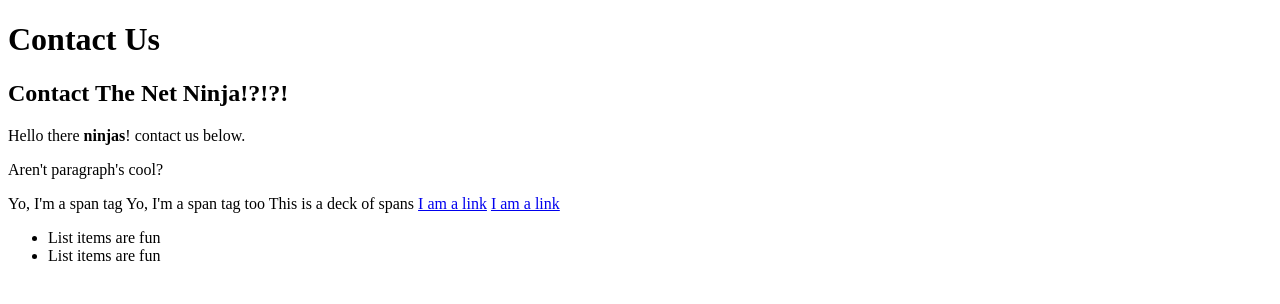
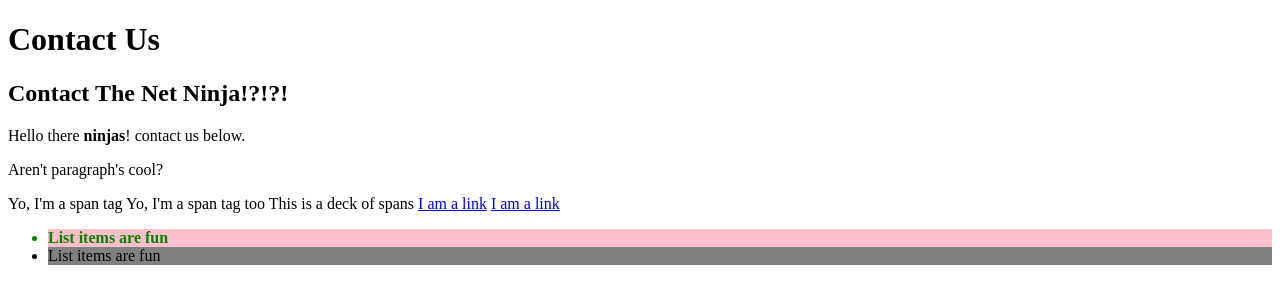
Before and after one commit to agatapier/css, a plain HTML site: page contact.html in a window 1280 px wide. Drawn offline with Linux system fonts and the light colour scheme.

Commit message:
Selektor nth-child

```diff
--- a/css/syntax.css
+++ b/css/syntax.css
@@ -9,10 +9,18 @@
 /* TARGETING ELEMENTS / TAGS */
 
 
-article p:first-of-type {
-    font-weight:bold;
+li:nth-child(1), li:nth-child(7) {
+    font-weight: bold;
 }
 
-article p:last-of-type {
-    color:red;
+li:nth-child(even) {
+    background: grey;
 }
+
+li:nth-child(odd) {
+    background: pink;
+}
+
+li:nth-child(3n+1) {
+    color: green;
+}
```
Also changed, not shown: lists.html (added, +30 -0 lines).
